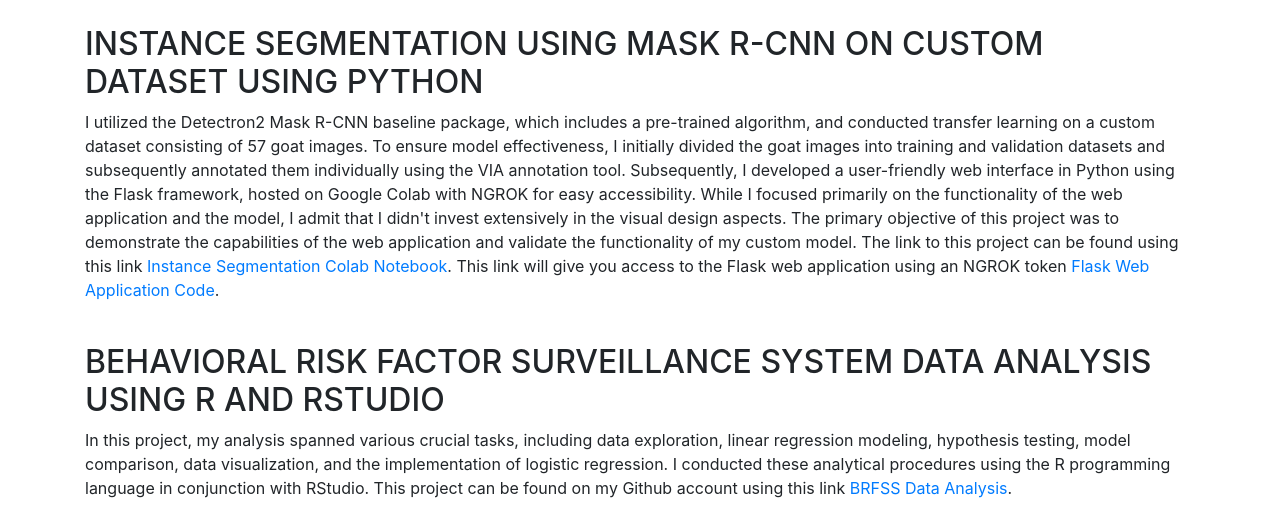
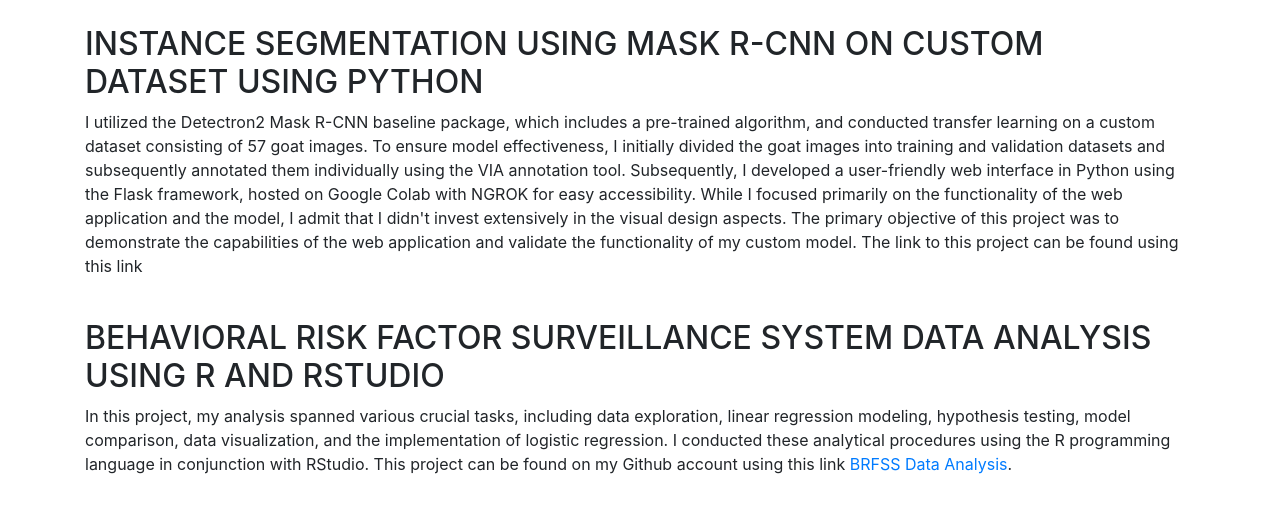
Before and after one commit to christopherbrunswick/portfolio, a Flask app: page /projects in a window 1280 px wide. Shown: the part 56-573 px from the top of the page. Run offline with Flask 2, Linux system fonts and the light colour scheme; some libraries are stand-ins or nearby versions.

Commit message:
updated description for instance segmentation project

```diff
--- a/templates/projects.html
+++ b/templates/projects.html
@@ -11,8 +11,7 @@
                 using the Flask framework, hosted on Google Colab with NGROK for easy accessibility. While I focused primarily on
                 the functionality of the web application and the model, I admit that I didn't invest extensively in the visual design
                 aspects. The primary objective of this project was to demonstrate the capabilities of the web application and validate
-                the functionality of my custom model. The link to this project can be found using this link <a href="https://drive.google.com/file/d/1KSjVH5tKb9t7QCFSGFJT8r15g_kYaUjb/view?usp=sharing">Instance Segmentation Colab Notebook</a>.
-                This link will give you access to the Flask web application using an NGROK token <a href="https://drive.google.com/file/d/1zfBCSKQE7TqJ48g_tvi1AO4-ZtPfzRXU/view?usp=drive_link">Flask Web Application Code</a>.
+                the functionality of my custom model. The link to this project can be found using this link <a href="https://github.com/christopherbrunswick/instance_segmentation.git"></a>
             </p>
 
         </div>
```
